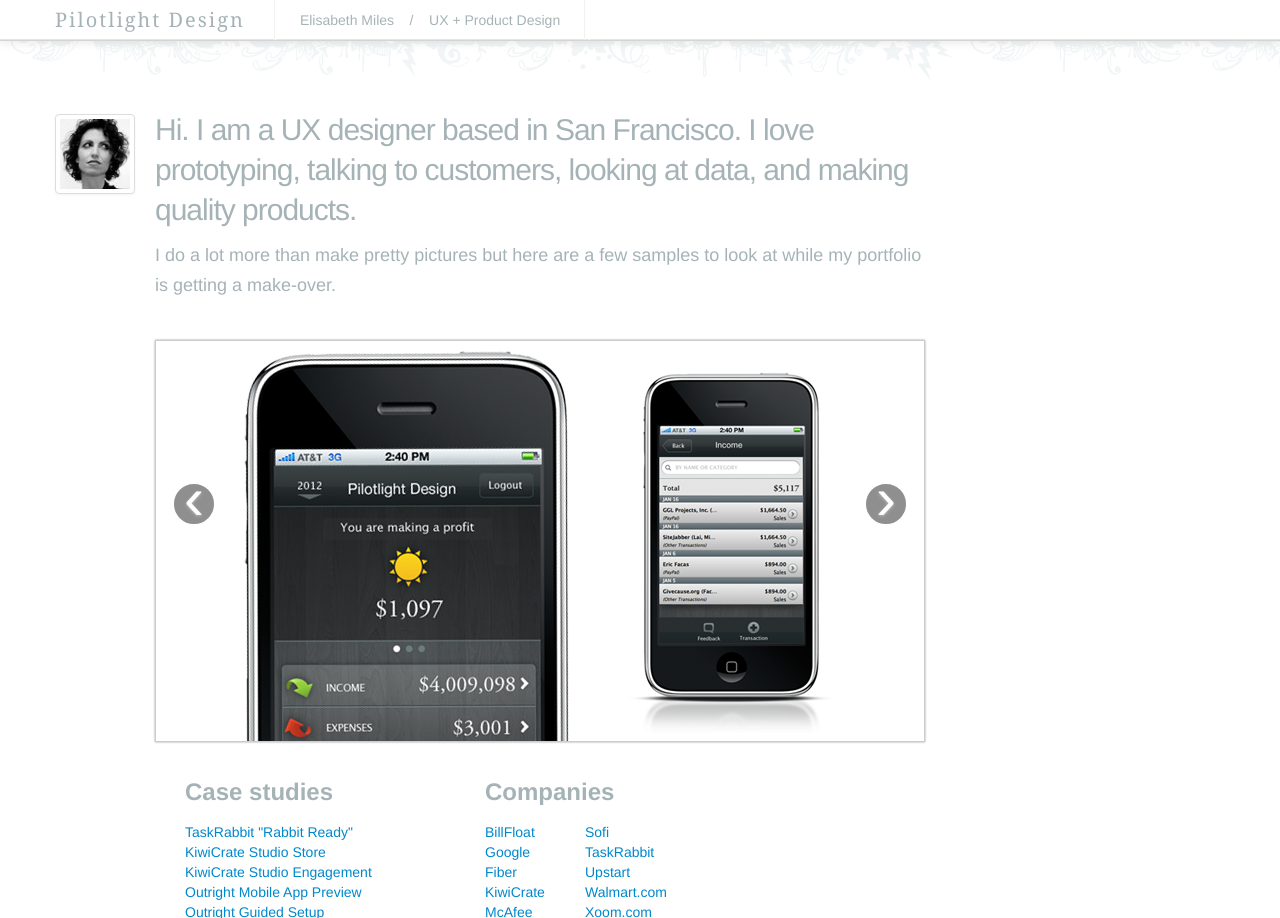
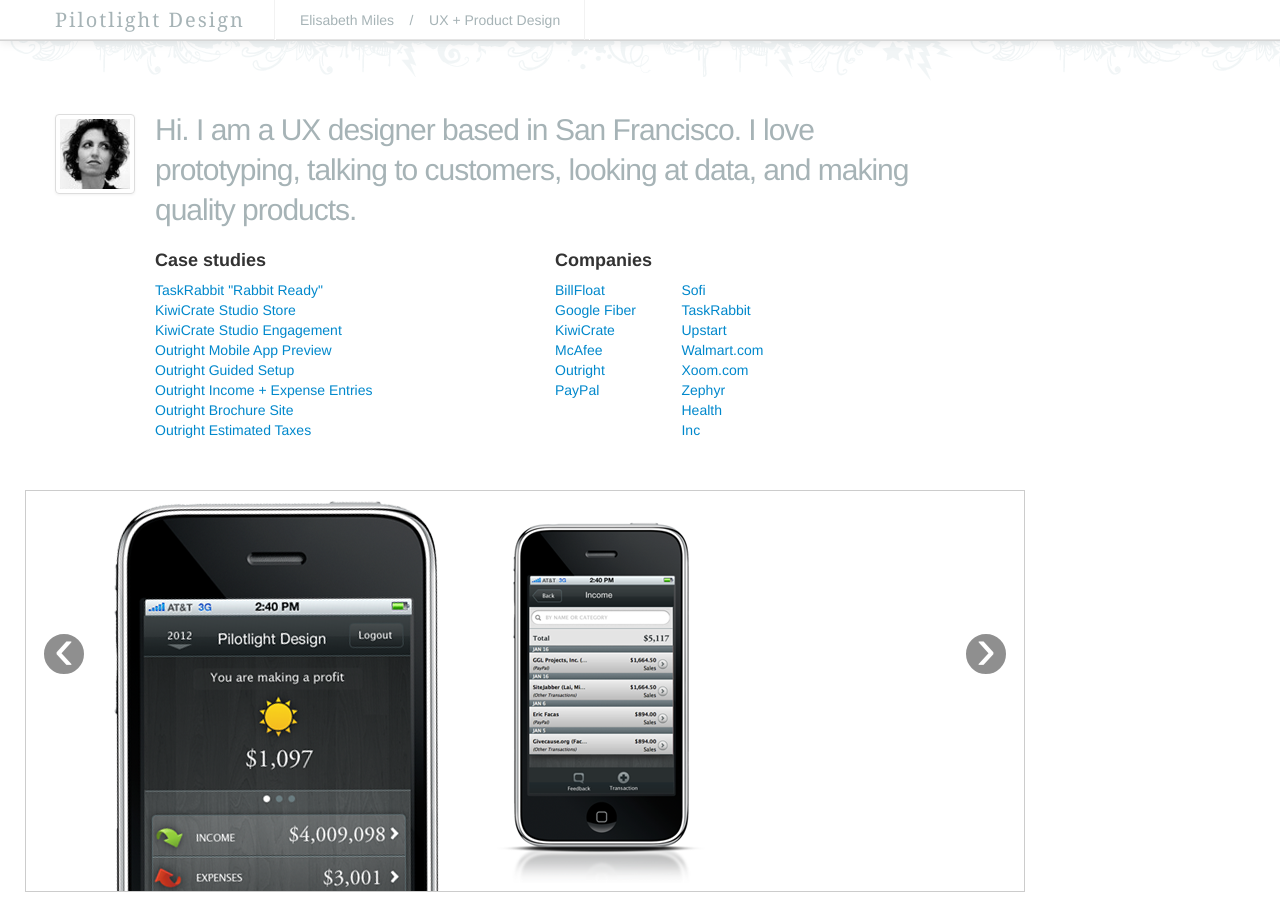
Before and after one commit to elisabethmiles/pilotlightdesign, a Jekyll site: the page built from index.html, in a window 1280 px wide and 1153 px high, cut to the strip 0-918 px from the top of the window. Built offline with Jekyll 4.4.1, drawn with Linux system fonts in a browser that asks for light colours; nearby versions of some CDN libraries; Markdown is read by kramdown in place of the engine named in the settings; comment, search, counter and statistics services are not loaded.

Commit message:
new homepage modifications

```diff
--- a/_includes/footer.html
+++ b/_includes/footer.html
@@ -10,6 +10,7 @@
     </div>
   </div>
 </div>
+
 
     <script type="text/javascript" src="http://platform.twitter.com/widgets.js"></script>
     <script src="//ajax.googleapis.com/ajax/libs/jquery/1.8.2/jquery.min.js"></script>
@@ -27,6 +28,7 @@
     <script src="../js/bootstrap-carousel.js"></script>
     <script src="../js/bootstrap-typeahead.js"></script>
     <script src="../js/bootstrap-affix.js"></script>
+
   </body>
 
 
--- a/index.html
+++ b/index.html
@@ -13,27 +13,13 @@
 		<div class="span8">
 			<h1>Hi. I am a UX designer based in San Francisco.  I love prototyping, talking to customers, looking at data, and making quality products.  </h1>
 
-			<p>I do a lot more than make pretty pictures but here are a few samples to look at while my portfolio is getting a make-over. </p>
-
-			<div id="myCarousel" class="carousel slide" style="margin-top: 40px; border: 1px solid #ccc; box-shadow: 0px 0px 2px #999">
-
-			  <div class="carousel-inner">
-			    <div class="active item"><img src="portfolio/mobile-outright-pnl.png"></div>
-			    <div class="item"><img src="portfolio/google-fiber-cities.png"></div>
-			    <div class="item"><img src="portfolio/upstart-homepage.png"></div>
-			    <div class="item"><img src="portfolio/paypal-mobile-shoot.png"></div>
-			    <div class="item"><img src="portfolio/paypal-mobile-print-collateral.png"></div>
-
-			    <div class="item"><img src="portfolio/wkhd-homepage.png"></div>
-			    <div class="item"><img src="portfolio/cake-interface.png"></div>
-
     </div>
-
-			  <a class="carousel-control left" href="#myCarousel" data-slide="prev">&lsaquo;</a>
-			  <a class="carousel-control right" href="#myCarousel" data-slide="next">&rsaquo;</a>
   </div>
-			<div class="span3">
-				<h3>Case studies</h3>
+</div>
+	<div class="row">
+	  <div class="span1">&nbsp;</div>
+		<div class="span4">
+			<h4>Case studies</h4>
   		<ul class="posts unstyled">
   			{% for post in site.posts %}
   			<li><a href="{{ post.url }}">{{ post.title }}</a></li>
@@ -41,9 +27,9 @@
   		</ul>
 		</div>
 		<div class="span4">
-				<h3>Companies</h3>
-				<div class="row">
-					<div class="span1">
+			<h4>Companies</h4>
+			<div class="row-fluid">
+				<div class="span4">
 					<ul class="posts unstyled">
 					  <li><a href="https://www.billfloat.com/" target="blank">BillFloat</li>
 						<li><a href="https://fiber.google.com/about/" target="blank">Google Fiber</li>
@@ -61,10 +47,29 @@
   					<li><a href="https://www.walmart.com/" target="blank">Walmart.com</li>
   					<li><a href="https://www.xoom.com/" target="blank">Xoom.com</li>
   					<li><a href="https://zephyrhealthinc.com/" target="blank">Zephyr Health Inc</li>
+  				</ul>
 				</div>
 			</div>
 		</div>
 	</div>
+	<div class="row">
+    <div id="myCarousel" class="carousel slide" style="margin-top: 40px; border: 1px solid #ccc;">
+
+  	  <div class="carousel-inner">
+  	    <div class="active item"><img src="portfolio/mobile-outright-pnl.png"></div>
+  	    <div class="item"><img src="portfolio/google-fiber-cities.png"></div>
+  	    <div class="item"><img src="portfolio/upstart-homepage.png"></div>
+  	    <div class="item"><img src="portfolio/paypal-mobile-shoot.png"></div>
+  	    <div class="item"><img src="portfolio/paypal-mobile-print-collateral.png"></div>
+
+  	    <div class="item"><img src="portfolio/wkhd-homepage.png"></div>
+  	    <div class="item"><img src="portfolio/cake-interface.png"></div>
+
+  	  </div>
+
+  	  <a class="carousel-control left" href="#myCarousel" data-slide="prev">&lsaquo;</a>
+  	  <a class="carousel-control right" href="#myCarousel" data-slide="next">&rsaquo;</a>
   	</div>
   </div>
+
 </div>
```
Lines whose indentation alone changed are shown as unchanged.
